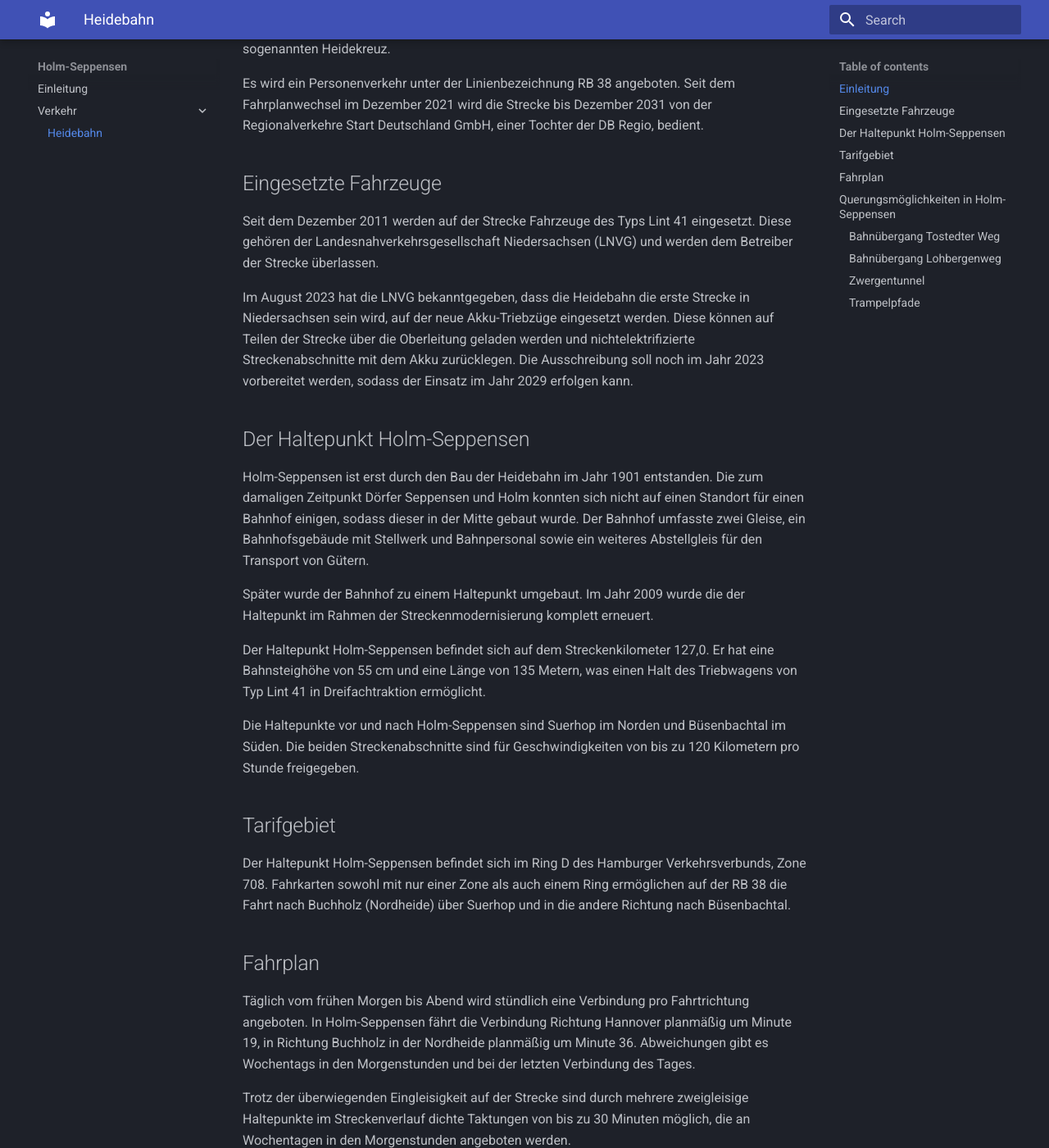
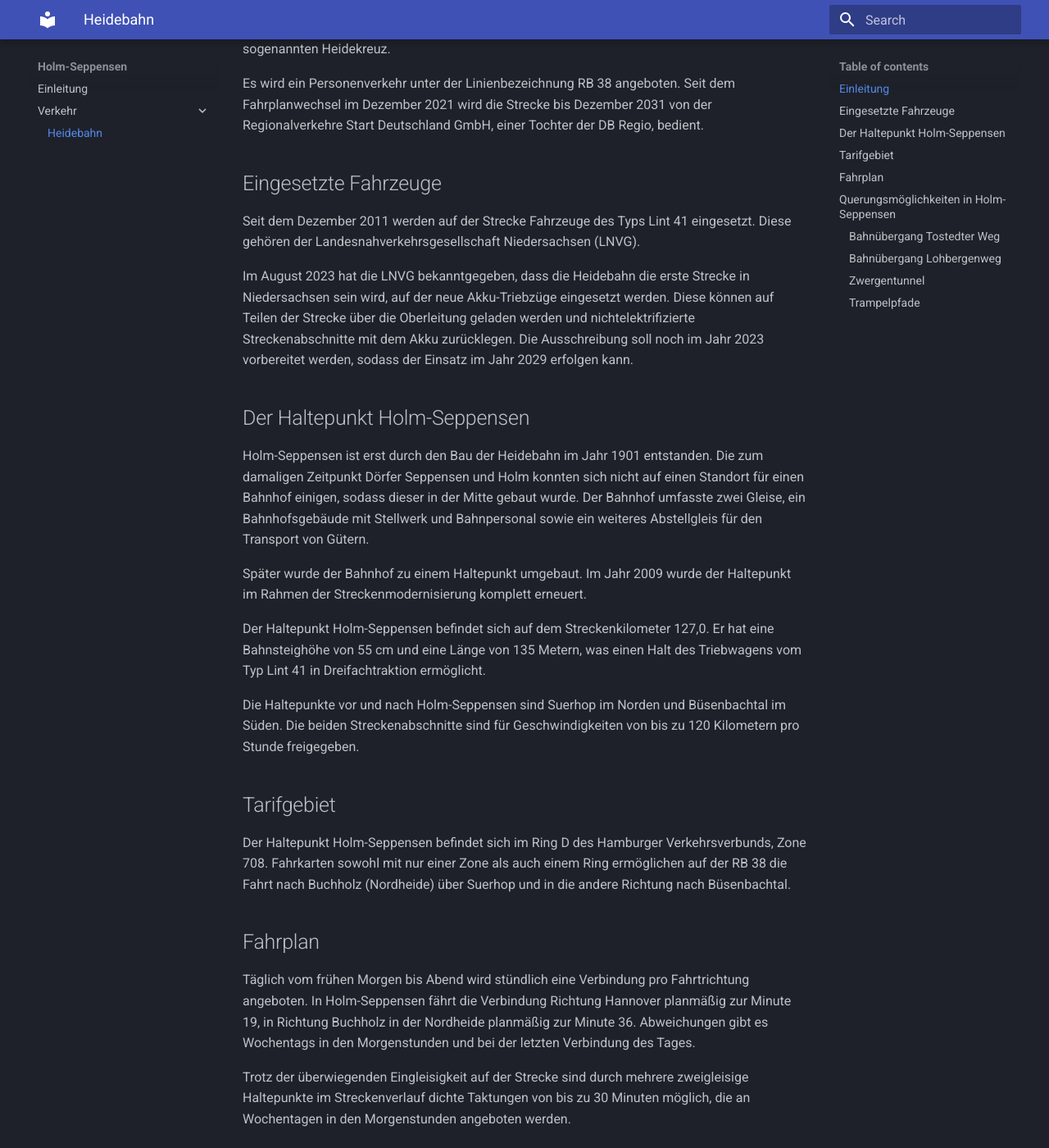
Before and after one commit to jpfauatwork/Holm-Seppensen, an MkDocs documentation site: the page built from docs/Verkehr/Heidebahn.md, in a window 1280 px wide and 1400 px high, scrolled down 276 px. Shown: the whole window at 82% size. Built offline with MkDocs 1.6.1 and Material for MkDocs 9.7.7, drawn with Linux system fonts in a browser that asks for light colours; some of the changed text lies outside the part shown.

Commit message:
korrektur heidebahn

```diff
--- a/docs/Verkehr/Heidebahn.md
+++ b/docs/Verkehr/Heidebahn.md
@@ -1,29 +1,29 @@
 ## Einleitung
 Die Heidebahn ist eine überwiegend eingleisige, nicht elektrifizierte Bahnstrecke zwischen Buchholz in der Nordheide und Hannover Hbf mit Drehkreuz in Soltau (Han).
 
-Die Heidebahn gehört mit der Bahnstrecke zwischen Bremen und Uelzen über Soltau (Han) zum sogenannten Heidekreuz.
+Die Heidebahn gehört mit der Amerikalinie zwischen Bremen und Uelzen über Soltau (Han) zum sogenannten Heidekreuz.
 
 Es wird ein Personenverkehr unter der Linienbezeichnung RB 38 angeboten. Seit dem Fahrplanwechsel im Dezember 2021 wird die Strecke bis Dezember 2031 von der Regionalverkehre Start Deutschland GmbH, einer Tochter der DB Regio, bedient.
 
 ## Eingesetzte Fahrzeuge
 
-Seit dem Dezember 2011 werden auf der Strecke Fahrzeuge des Typs Lint 41 eingesetzt. Diese gehören der Landesnahverkehrsgesellschaft Niedersachsen (LNVG) und werden dem Betreiber der Strecke überlassen.
+Seit dem Dezember 2011 werden auf der Strecke Fahrzeuge des Typs Lint 41 eingesetzt. Diese gehören der Landesnahverkehrsgesellschaft Niedersachsen (LNVG).
 
 Im August 2023 hat die LNVG bekanntgegeben, dass die Heidebahn die erste Strecke in Niedersachsen sein wird, auf der neue Akku-Triebzüge eingesetzt werden. Diese können auf Teilen der Strecke über die Oberleitung geladen werden und nichtelektrifizierte Streckenabschnitte mit dem Akku zurücklegen. Die Ausschreibung soll noch im Jahr 2023 vorbereitet werden, sodass der Einsatz im Jahr 2029 erfolgen kann.
 
 ## Der Haltepunkt Holm-Seppensen
 Holm-Seppensen ist erst durch den Bau der Heidebahn im Jahr 1901 entstanden. Die zum damaligen Zeitpunkt Dörfer Seppensen und Holm konnten sich nicht auf einen Standort für einen Bahnhof einigen, sodass dieser in der Mitte gebaut wurde. Der Bahnhof umfasste zwei Gleise, ein Bahnhofsgebäude mit Stellwerk und Bahnpersonal sowie ein weiteres Abstellgleis für den Transport von Gütern.
 
-Später wurde der Bahnhof zu einem Haltepunkt umgebaut. Im Jahr 2009 wurde die der Haltepunkt im Rahmen der Streckenmodernisierung komplett erneuert.
+Später wurde der Bahnhof zu einem Haltepunkt umgebaut. Im Jahr 2009 wurde der Haltepunkt im Rahmen der Streckenmodernisierung komplett erneuert.
 
-Der Haltepunkt Holm-Seppensen befindet sich auf dem Streckenkilometer 127,0. Er hat eine Bahnsteighöhe von 55 cm und eine Länge von 135 Metern, was einen Halt des Triebwagens von Typ Lint 41 in Dreifachtraktion ermöglicht.
+Der Haltepunkt Holm-Seppensen befindet sich auf dem Streckenkilometer 127,0. Er hat eine Bahnsteighöhe von 55 cm und eine Länge von 135 Metern, was einen Halt des Triebwagens vom Typ Lint 41 in Dreifachtraktion ermöglicht.
 
 Die Haltepunkte vor und nach Holm-Seppensen sind Suerhop im Norden und Büsenbachtal im Süden. Die beiden Streckenabschnitte sind für Geschwindigkeiten von bis zu 120 Kilometern pro Stunde freigegeben.
 
 ## Tarifgebiet
 Der Haltepunkt Holm-Seppensen befindet sich im Ring D des Hamburger Verkehrsverbunds, Zone 708. Fahrkarten sowohl mit nur einer Zone als auch einem Ring ermöglichen auf der RB 38 die Fahrt nach Buchholz (Nordheide) über Suerhop und in die andere Richtung nach Büsenbachtal.
 ## Fahrplan
-Täglich vom frühen Morgen bis Abend wird stündlich eine Verbindung pro Fahrtrichtung angeboten. In Holm-Seppensen fährt die Verbindung Richtung Hannover planmäßig um Minute 19, in Richtung Buchholz in der Nordheide planmäßig um Minute 36. Abweichungen gibt es Wochentags in den Morgenstunden und bei der letzten Verbindung des Tages.
+Täglich vom frühen Morgen bis Abend wird stündlich eine Verbindung pro Fahrtrichtung angeboten. In Holm-Seppensen fährt die Verbindung Richtung Hannover planmäßig zur Minute 19, in Richtung Buchholz in der Nordheide planmäßig zur Minute 36. Abweichungen gibt es Wochentags in den Morgenstunden und bei der letzten Verbindung des Tages.
 
 Trotz der überwiegenden Eingleisigkeit auf der Strecke sind durch mehrere zweigleisige Haltepunkte im Streckenverlauf dichte Taktungen von bis zu 30 Minuten möglich, die an Wochentagen in den Morgenstunden angeboten werden.
 
```
Also changed, not shown: other parts of docs/Verkehr/Heidebahn.md (+1 -1 lines).
